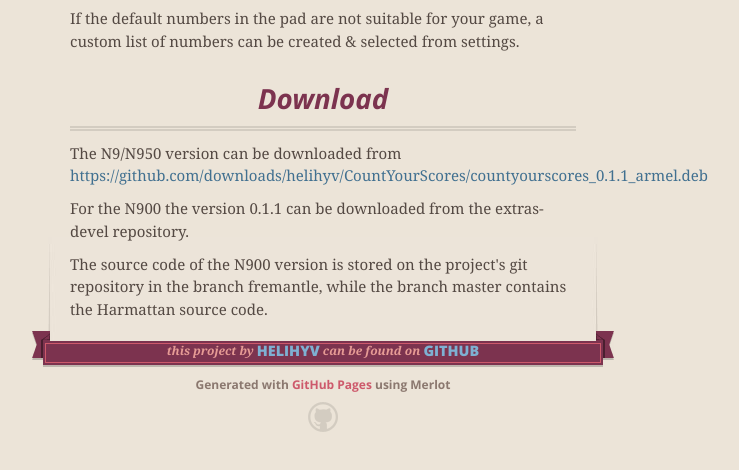
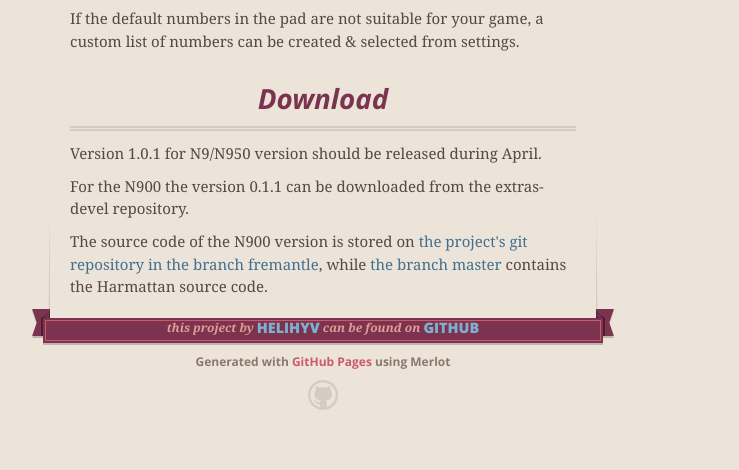
Before and after one commit to helihyv/CountYourScores, a plain HTML site: page index.html in a window 1280 px wide. Shown: the part 1299-1769 px from the top of the page, without its empty margins (317-1056 px from the left). Drawn offline with nearby package versions, Linux system fonts and the light colour scheme.

```diff
--- a/index.html
+++ b/index.html
@@ -63,11 +63,11 @@
 
 <h2>Download</h2>
 
-<p>The N9/N950 version can be downloaded from <a href="https://github.com/downloads/helihyv/CountYourScores/countyourscores_0.1.1_armel.deb">https://github.com/downloads/helihyv/CountYourScores/countyourscores_0.1.1_armel.deb</a></p>
+<p>Version 1.0.1 for N9/N950 version should be released during April.</p>
 
 <p>For the N900 the version 0.1.1 can be downloaded from the extras-devel repository. </p>
 
-<p>The source code of the N900 version is stored on the project's git repository in the branch fremantle, while the branch master contains the Harmattan source code.</p>
+<p>The source code of the N900 version is stored on <a href="https://github.com/helihyv/CountYourScores/tree/fremantle">the project's git repository in the branch fremantle</a>, while <a href="https://github.com/helihyv/CountYourScores">the branch master</a> contains the Harmattan source code.</p>
       </section>
 
       <footer>
```
Also changed, not shown: params.json (+1 -1 lines).
